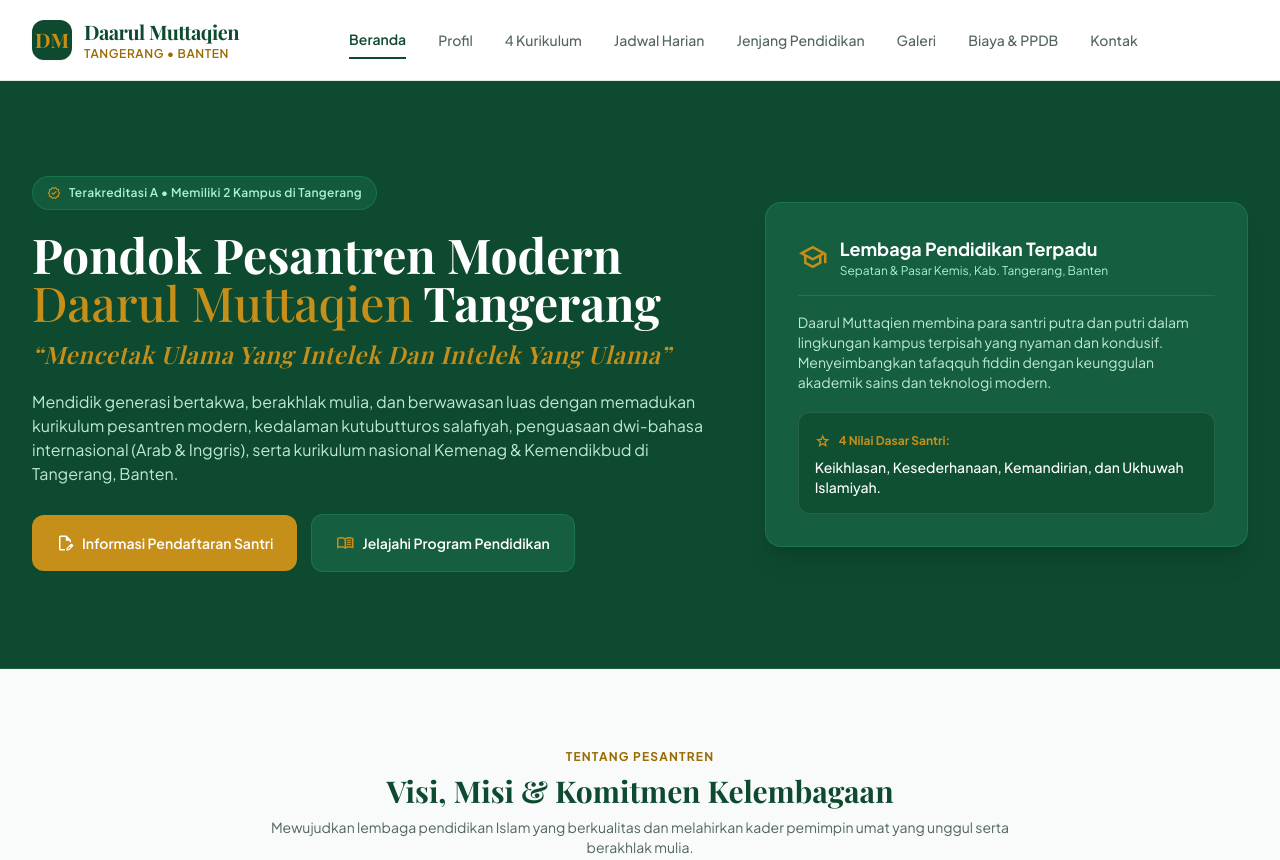
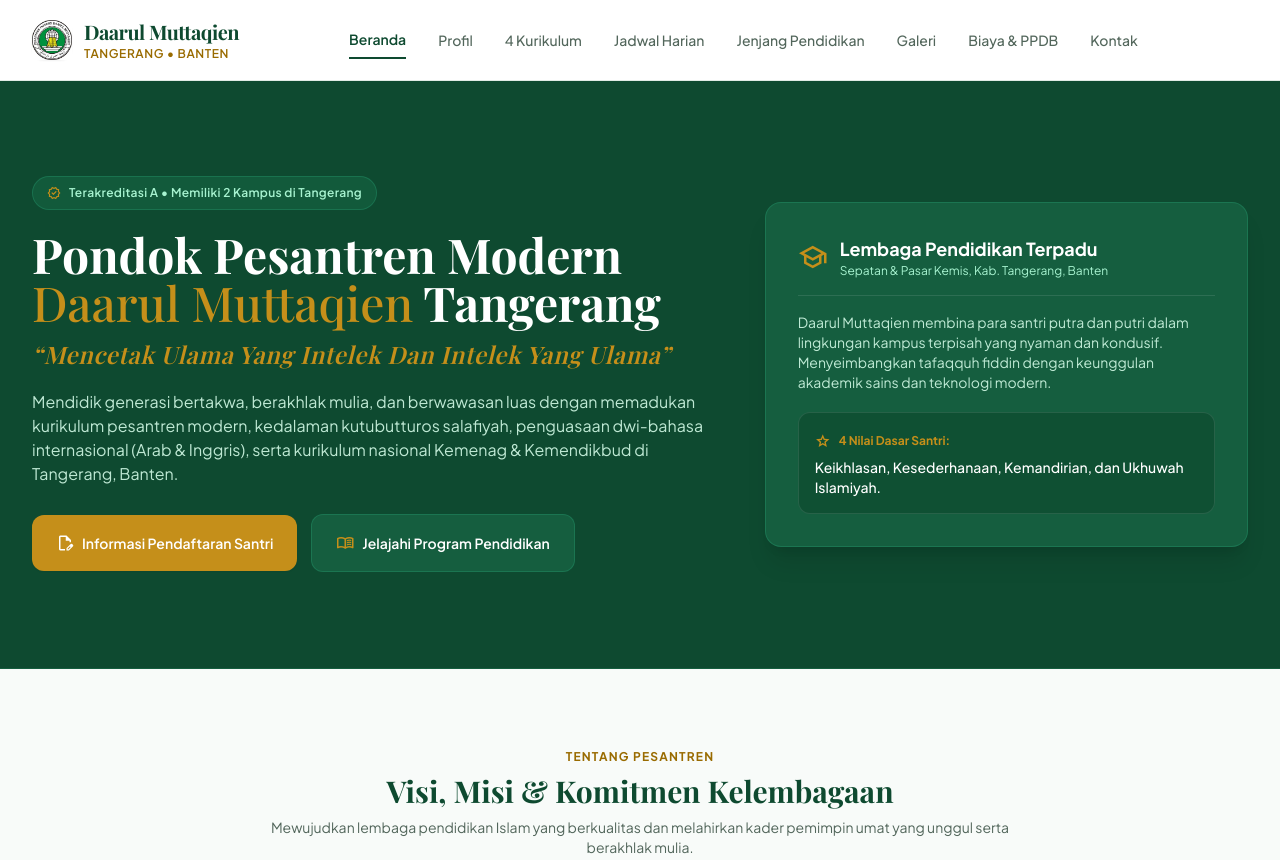
Before and after one commit to raflyanandyka/daarulmuttaqien, a plain HTML site: page index.html in a window 1280 px wide. Shown: the top 860 px of the page. Drawn offline with nearby package versions, Linux system fonts and the light colour scheme; a web font is replaced by a local one.

Commit message:
update logo

```diff
--- a/index.html
+++ b/index.html
@@ -6,7 +6,7 @@
   <meta name="viewport" content="width=device-width, initial-scale=1.0">
   <meta name="description"
     content="Website resmi Pondok Pesantren Modern Daarul Muttaqien Tangerang, Banten. Memadukan 4 Kurikulum Terpadu untuk jenjang MTs, MA, dan SMP di 2 kampus terpadu.">
-  <title>Profil Pondok Pesantren Modern Daarul Muttaqien Tangerang, Banten</title>
+  <title>Daarul Muttaqien</title>
   <!-- Google Fonts & Material Symbols -->
   <link rel="preconnect" href="https://fonts.googleapis.com">
   <link rel="preconnect" href="https://fonts.gstatic.com" crossorigin="">
@@ -63,7 +63,7 @@
         <a href="#beranda" class="flex items-center gap-3 group">
           <div
             class="w-10 h-10 rounded-xl bg-primary text-secondary flex items-center justify-center font-serif text-xl font-bold shadow-sm">
-            DM
+            <img src="img/logo-daarul-muttaqien.jpg" alt="logo">
           </div>
           <div class="flex flex-col">
             <span
@@ -310,7 +310,8 @@
                   </div>
                   <span class="text-xs text-secondary font-bold uppercase tracking-wider">Pimpinan Pesantren</span>
                   <h4 class="text-xl font-bold text-white mt-0.5">KH. Ahmad Madani, M.A.</h4>
-                  <p class="text-xs sm:text-sm text-emerald-200 mt-0.5">Pengasuh Pondok Pesantren Modern Daarul Muttaqien 1 (Sepatan)</p>
+                  <p class="text-xs sm:text-sm text-emerald-200 mt-0.5">Pengasuh Pondok Pesantren Modern Daarul
+                    Muttaqien 1 (Sepatan)</p>
                   <span
                     class="mt-2.5 inline-flex items-center gap-1.5 px-3 py-1 rounded-lg bg-white/10 text-emerald-200 text-xs font-medium">
                     <span class="material-symbols-outlined text-sm text-secondary">verified</span>
@@ -363,7 +364,8 @@
                   </div>
                   <span class="text-xs text-secondary font-bold uppercase tracking-wider">Pimpinan Pesantren</span>
                   <h4 class="text-xl font-bold text-white mt-0.5">KH. Ainul Haq Shonhaji, S.Pd.I</h4>
-                  <p class="text-xs sm:text-sm text-emerald-200 mt-0.5">Pengasuh Pondok Pesantren Modern Daarul Muttaqien 2 (Pasar Kemis)</p>
+                  <p class="text-xs sm:text-sm text-emerald-200 mt-0.5">Pengasuh Pondok Pesantren Modern Daarul
+                    Muttaqien 2 (Pasar Kemis)</p>
                   <span
                     class="mt-2.5 inline-flex items-center gap-1.5 px-3 py-1 rounded-lg bg-white/10 text-emerald-200 text-xs font-medium">
                     <span class="material-symbols-outlined text-sm text-secondary">verified</span>
@@ -1598,7 +1600,8 @@
           <div class="flex items-center gap-3">
             <div
               class="w-9 h-9 rounded-lg bg-white/10 text-secondary flex items-center justify-center font-serif text-lg font-bold">
-              DM</div>
+              <img src="img/logo-daarul-muttaqien.jpg" alt="logo">
+            </div>
             <div>
               <h4 class="font-serif text-base font-bold text-white">Daarul Muttaqien</h4>
               <p class="text-xs text-secondary font-semibold">Tangerang • Banten</p>
```
Also changed, not shown: img/logo-daarul-muttaqien.jpg (added).
